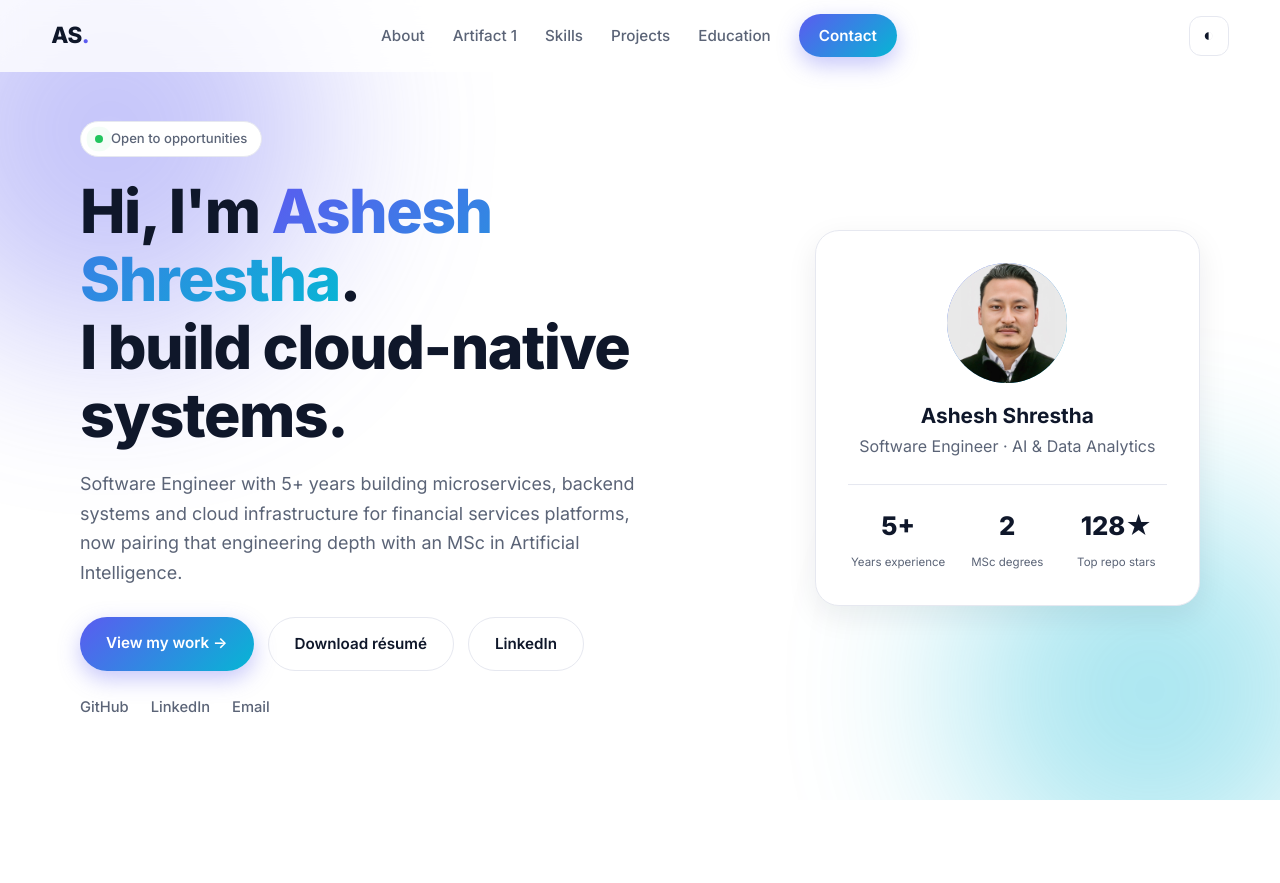
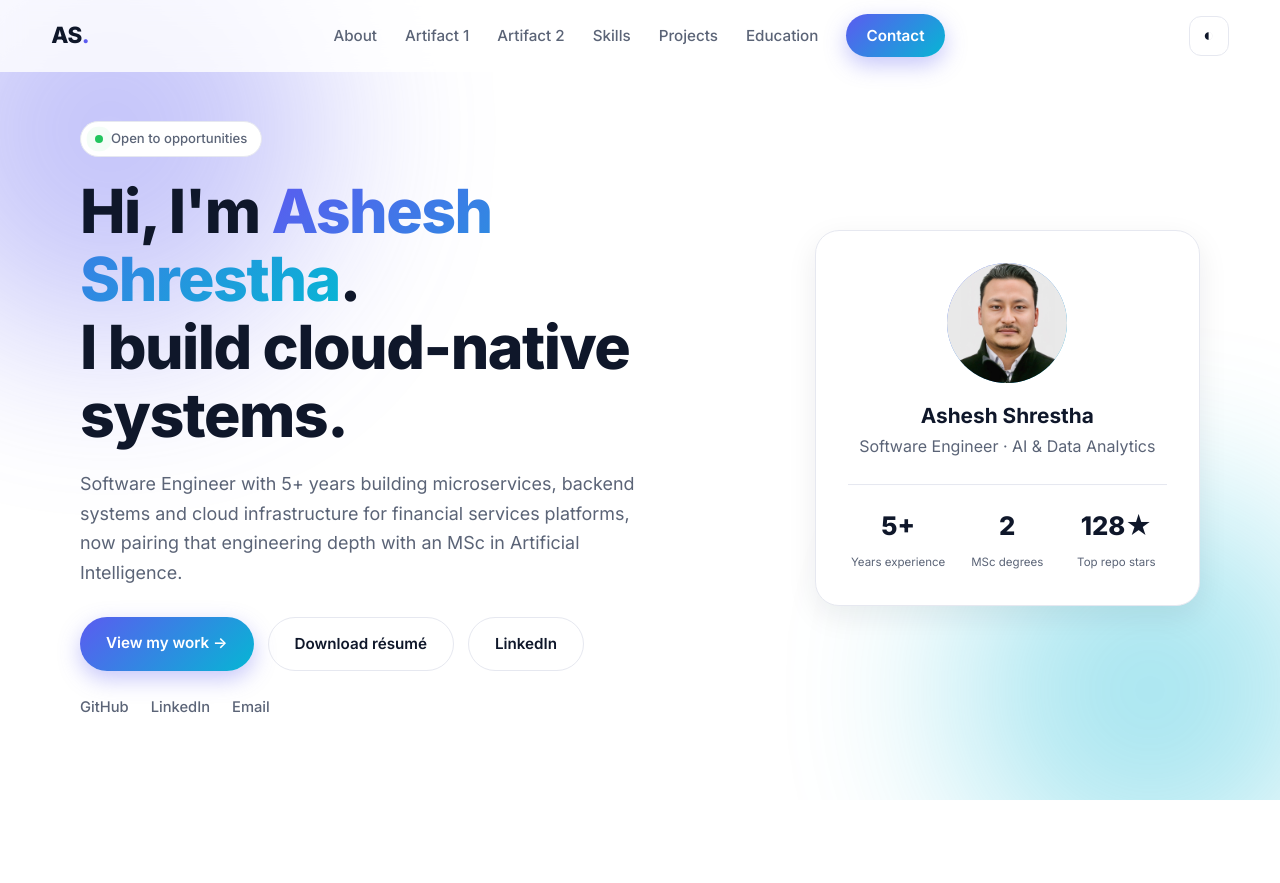
Before and after one commit to amshrestha2020/portfolio, a plain HTML site: page index.html in a window 1280 px wide. Shown: the top 883 px of the page. Drawn offline with Linux system fonts and the light colour scheme.

Commit message:
Update portfolio readme file

```diff
--- a/index.html
+++ b/index.html
@@ -22,6 +22,7 @@
     <nav class="nav-links" id="navLinks">
       <a href="#about">About</a>
       <a href="#artifact">Artifact 1</a>
+      <a href="#artifact2">Artifact 2</a>
       <a href="#skills">Skills</a>
       <a href="#projects">Projects</a>
       <a href="#journey">Education</a>
@@ -320,8 +321,6 @@
         <div class="sim-embed" id="chopperEmbed" hidden>
           <iframe title="Chopper Rotor and Airflow Trainer" loading="lazy" data-src="chopper-trainer/index.html"></iframe>
         </div>
-
-
       </div>
     </section>
 
```
